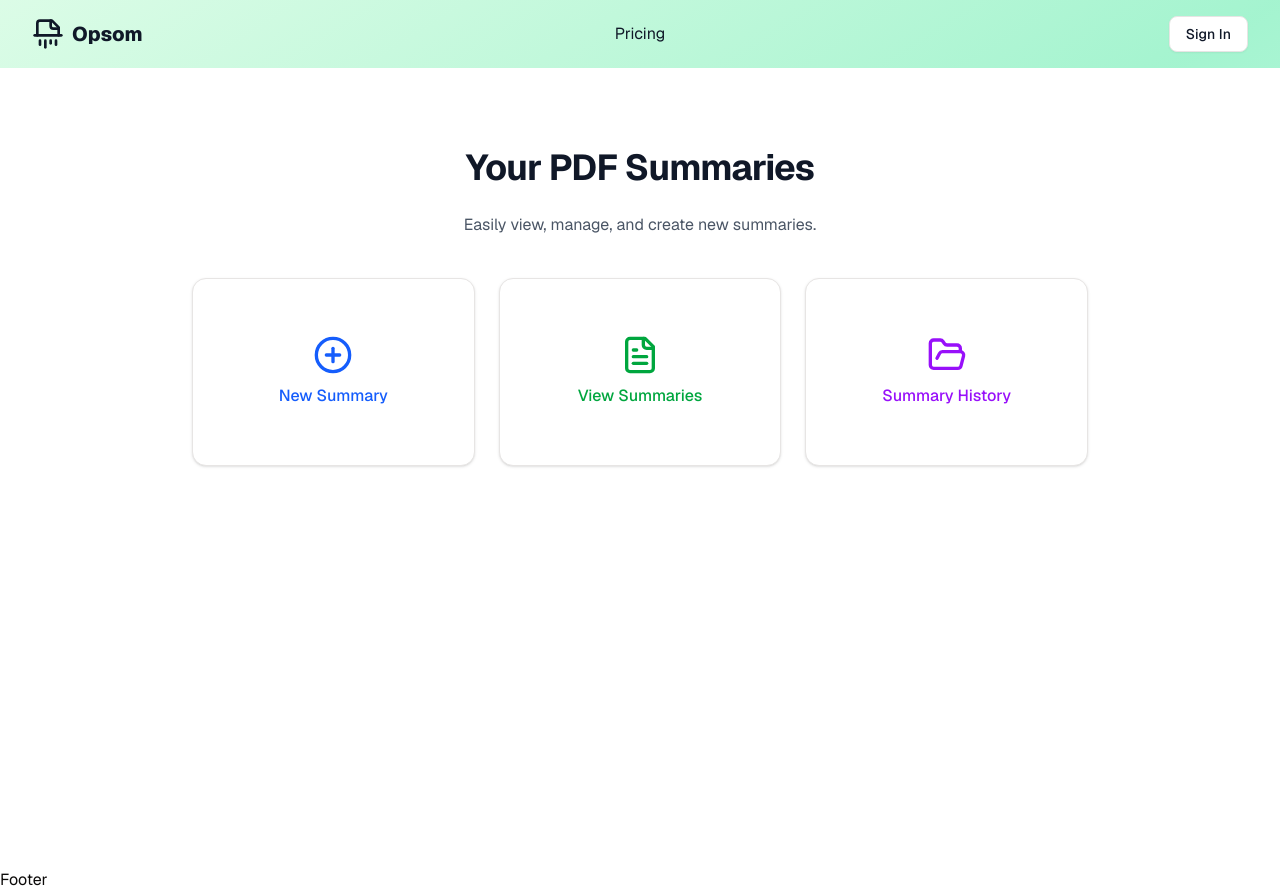
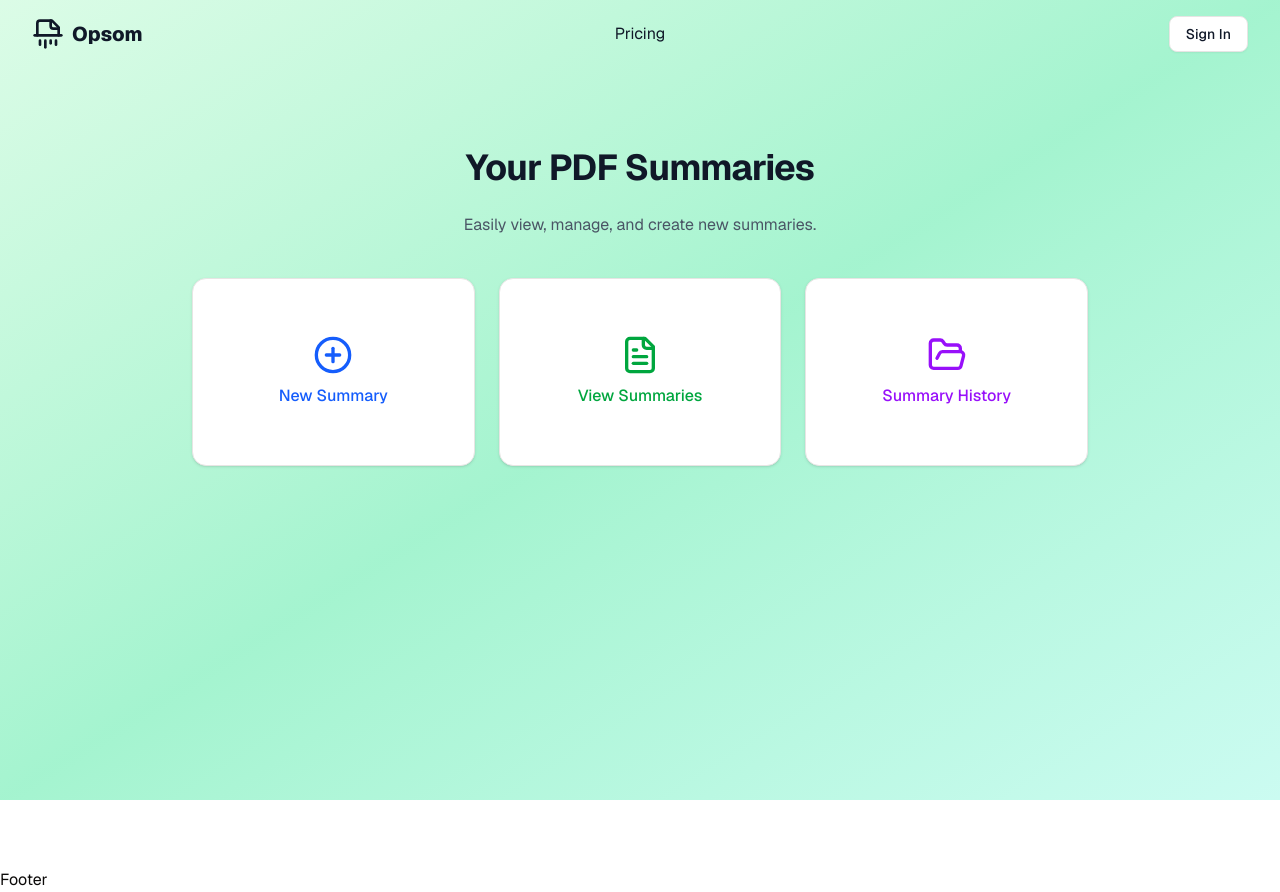
Before and after one commit to Termication/OPSOM, a Next.js app in the folder my-app/: page /dashboard in a window 1280 px wide. Built offline with nearby package versions, Linux system fonts and the light colour scheme; no server answers.

Commit message:
fix: remove redundant background color from DashboardPage section

```diff
--- a/my-app/app/(logged-in)/dashboard/page.tsx
+++ b/my-app/app/(logged-in)/dashboard/page.tsx
@@ -6,7 +6,7 @@ import { PlusCircle, FileText, FolderOpen } from "lucide-react";
 
 export default function DashboardPage() {
   return (
-    <section className="relative min-h-screen px-4 pt-20 bg-white dark:bg-gray-950">
+    <section className="relative min-h-screen px-4 pt-20 dark:bg-gray-950">
       <BgGradient />
 
       <div className="max-w-4xl mx-auto text-center space-y-6">
```
